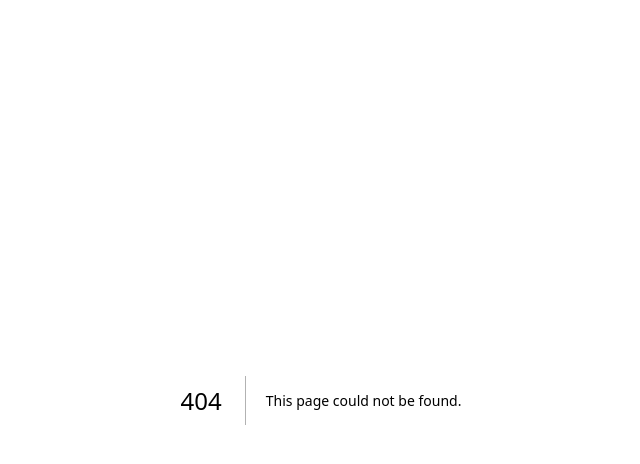
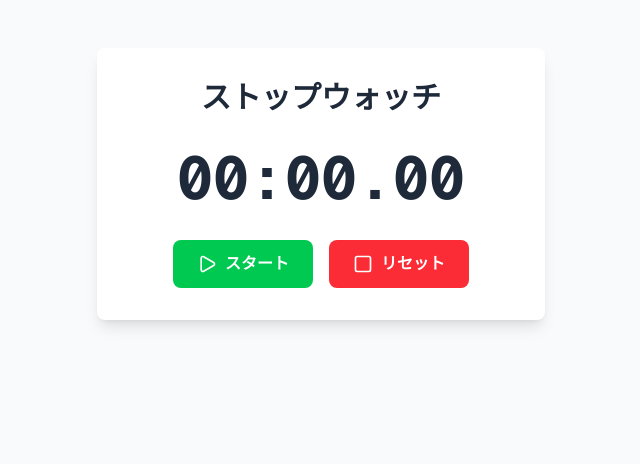
Before and after one commit to hibiki-tsuboi/supabase-crud-app, a Next.js app: page /stopwatch in a window 1280 px wide. Before the commit this address had no page. Shown: the top 464 px of the page, without its empty margins (319-959 px from the left). Built offline with nearby package versions, Linux system fonts and the light colour scheme.

Commit message:
ストップウォッチ

```diff
--- a/src/app/page.tsx
+++ b/src/app/page.tsx
@@ -2,7 +2,7 @@
 
 import { useState, useEffect } from 'react'
 import { useRouter } from 'next/navigation'
-import { User, Plus, Mail, UserIcon, RefreshCw, Trash2 } from 'lucide-react'
+import { User, Plus, Mail, UserIcon, RefreshCw, Trash2, Clock } from 'lucide-react'
 
 interface UserData {
   id: number
@@ -100,6 +100,13 @@ export default function Home() {
               </h2>
             </div>
             <div className="flex items-center gap-2">
+              <button
+                onClick={() => router.push('/stopwatch')}
+                className="bg-blue-600 text-white px-4 py-2 rounded-lg hover:bg-blue-700 transition-colors flex items-center gap-2"
+              >
+                <Clock className="w-4 h-4" />
+                ストップウォッチ
+              </button>
               <button
                 onClick={() => router.push('/users/add')}
                 className="bg-green-600 text-white px-4 py-2 rounded-lg hover:bg-green-700 transition-colors flex items-center gap-2"
--- /dev/null
+++ b/src/app/stopwatch/page.tsx
@@ -0,0 +1,94 @@
+'use client'
+
+import { useState, useEffect, useRef } from 'react'
+import { Play, Pause, Square } from 'lucide-react'
+
+export default function StopwatchPage() {
+  const [time, setTime] = useState(0)
+  const [isRunning, setIsRunning] = useState(false)
+  const intervalRef = useRef<NodeJS.Timeout | null>(null)
+
+  useEffect(() => {
+    if (isRunning) {
+      intervalRef.current = setInterval(() => {
+        setTime(prevTime => prevTime + 10)
+      }, 10)
+    } else {
+      if (intervalRef.current) {
+        clearInterval(intervalRef.current)
+      }
+    }
+
+    return () => {
+      if (intervalRef.current) {
+        clearInterval(intervalRef.current)
+      }
+    }
+  }, [isRunning])
+
+  const formatTime = (milliseconds: number) => {
+    const totalSeconds = Math.floor(milliseconds / 1000)
+    const minutes = Math.floor(totalSeconds / 60)
+    const seconds = totalSeconds % 60
+    const ms = Math.floor((milliseconds % 1000) / 10)
+
+    return `${minutes.toString().padStart(2, '0')}:${seconds.toString().padStart(2, '0')}.${ms.toString().padStart(2, '0')}`
+  }
+
+  const handleStart = () => {
+    setIsRunning(true)
+  }
+
+  const handlePause = () => {
+    setIsRunning(false)
+  }
+
+  const handleReset = () => {
+    setIsRunning(false)
+    setTime(0)
+  }
+
+  return (
+    <div className="min-h-screen bg-gray-50 py-12">
+      <div className="max-w-md mx-auto bg-white rounded-lg shadow-lg p-8">
+        <h1 className="text-3xl font-bold text-center mb-8 text-gray-800">
+          ストップウォッチ
+        </h1>
+
+        <div className="text-center mb-8">
+          <div className="text-6xl font-mono font-bold text-gray-800 mb-4">
+            {formatTime(time)}
+          </div>
+        </div>
+
+        <div className="flex justify-center gap-4">
+          {!isRunning ? (
+            <button
+              onClick={handleStart}
+              className="flex items-center gap-2 bg-green-500 hover:bg-green-600 text-white px-6 py-3 rounded-lg font-semibold transition-colors"
+            >
+              <Play size={20} />
+              スタート
+            </button>
+          ) : (
+            <button
+              onClick={handlePause}
+              className="flex items-center gap-2 bg-yellow-500 hover:bg-yellow-600 text-white px-6 py-3 rounded-lg font-semibold transition-colors"
+            >
+              <Pause size={20} />
+              ストップ
+            </button>
+          )}
+
+          <button
+            onClick={handleReset}
+            className="flex items-center gap-2 bg-red-500 hover:bg-red-600 text-white px-6 py-3 rounded-lg font-semibold transition-colors"
+          >
+            <Square size={20} />
+            リセット
+          </button>
+        </div>
+      </div>
+    </div>
+  )
+}
```
